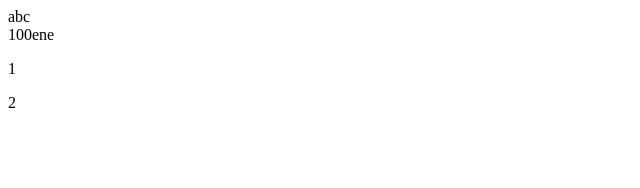
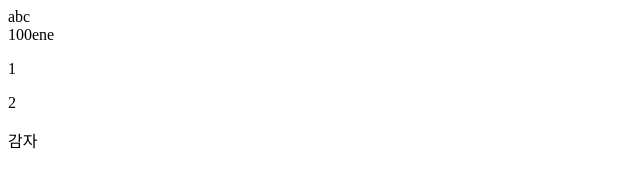
Before and after one commit to whiteene-cmd/WZplay, a plain HTML site: page index.html in a window 1280 px wide. Shown: the full height of the page, 0-640 px from the left. Drawn offline with Linux system fonts and the light colour scheme.

Commit message:
감자생성

```diff
--- a/index.html
+++ b/index.html
@@ -10,5 +10,6 @@
     <span>100ene</span>
     <p>1</p>
     <p>2</p>
+    <span>감자</span>
 </body>
 </html>
```
